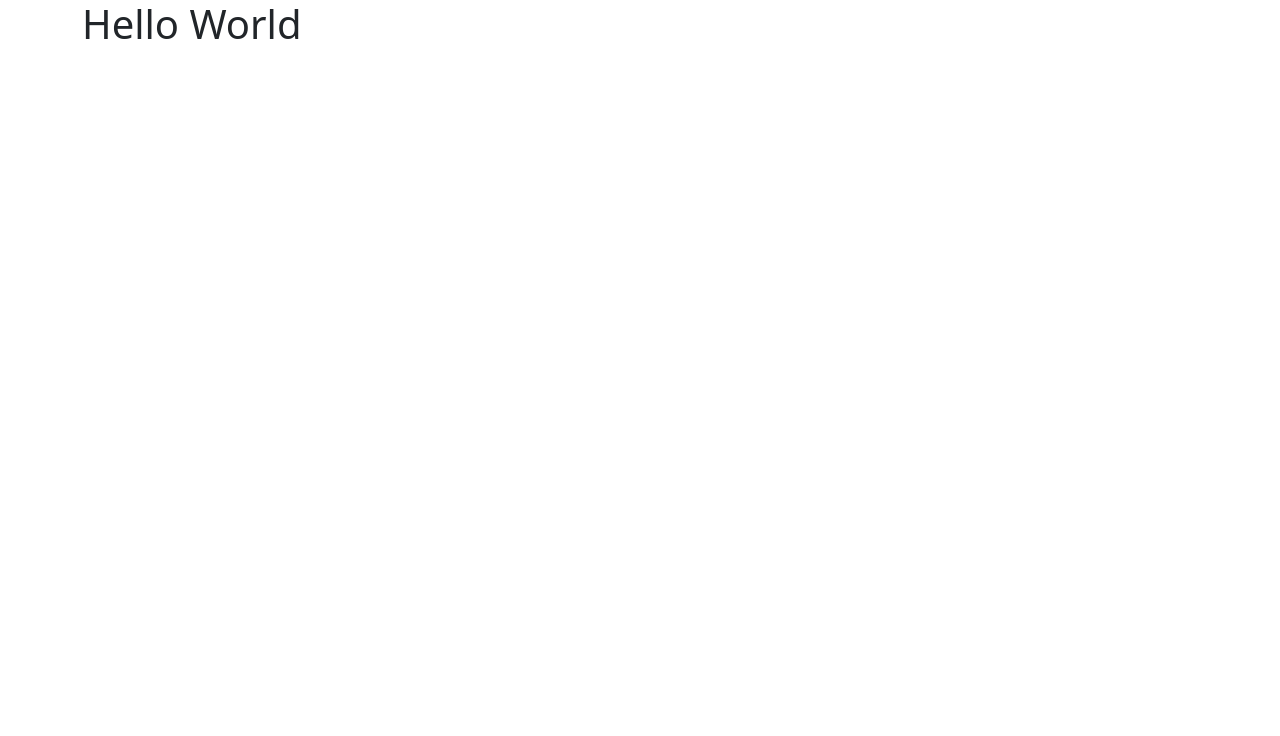
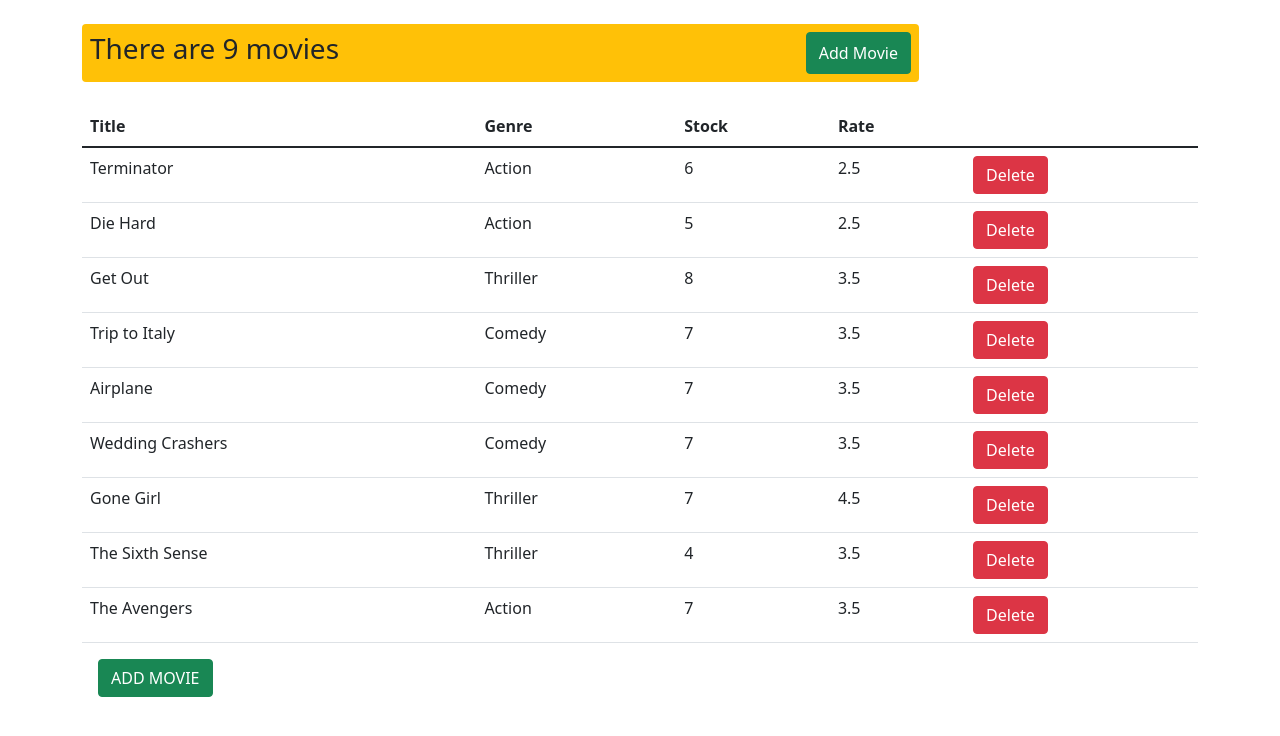
Before and after one commit to bahoz-ali/Vidly, a React (Create React App) app: page / in a window 1280 px wide. Shown: the top 736 px of the page. Built offline with nearby package versions, Linux system fonts and the light colour scheme.

Commit message:
project is fnished..

```diff
--- a/src/App.js
+++ b/src/App.js
@@ -1,10 +1,11 @@
-import logo from "./logo.svg";
-import "./App.css";
+import React, { Component } from 'react';
+import Movies from "./components/movies";
+
 
 function App() {
   return (
     <main className="container">
-      <h1>Hello World</h1>
+      <Movies/>
     </main>
   );
 }
--- /dev/null
+++ b/src/components/movies.jsx
@@ -0,0 +1,114 @@
+import React, { Component } from "react";
+import { deleteMovie, getMovies, setMovie } from "../services/fakeMovieService";
+import PopUp from "./popUp";
+import { container } from "./styles";
+
+class Movies extends Component {
+  state = {
+    movies: getMovies(),
+  };
+
+  handleDelete = (movie) => {
+    deleteMovie(movie._id);
+    this.setState({ movies: getMovies() });
+  };
+
+  randomId = () => {
+    const uint32 = window.crypto.getRandomValues(new Uint32Array(1))[0];
+    console.log(uint32.toString(16));
+    return uint32.toString(16);
+  };
+  addMovie = () => {
+    const genreList = ["horror", "action", "drama", "comedy", "crime"];
+    const movieList = [
+      "It Happened One Night(1934)",
+      "Modern Times(1936)",
+      "Black Panther(2018)",
+      "Citizen Kane(1941)",
+      "The Wizard of Oz(1939)",
+      "Parasite (2019)",
+      "Avengers: Endgame(2019)",
+      "Casablanca(1942)",
+    ];
+    const movie = {
+      _id: this.randomId(),
+      title: movieList[Math.floor(Math.random() * genreList.length)],
+      genre: {
+        _id: "passwordHard",
+        name: genreList[Math.floor(Math.random() * genreList.length)],
+      },
+      numberInStock: Math.floor(Math.random() * 10 + 1),
+      dailyRentalRate: Math.floor(Math.random() * 10 + 1),
+      publishDate: Date(),
+    };
+
+    setMovie(movie);
+    this.setState({ movies: getMovies() });
+  };
+
+  render() {
+    const count = this.state.movies.length;
+
+    if (count === 0) {
+      return (
+        <div
+          style={container}
+          className="d-flex justify-content-between   w-75 bg-warning p-2 rounded"
+        >
+          <h3 className="text-dark ">
+            Sorry, There are no movies in the database
+          </h3>
+          <button onClick={this.addMovie} className="btn btn-success ">
+            Add Movie
+          </button>
+        </div>
+      );
+    }
+
+    return (
+      <React.Fragment>
+        <br />
+        <div className="d-flex justify-content-between w-75 bg-warning p-2 rounded">
+          <h3 className="text-dark ">There are {count} movies</h3>
+          <button onClick={this.addMovie} className="btn btn-success ">
+            Add Movie
+          </button>
+        </div>
+
+        <br />
+        <table className="table">
+          <thead>
+            <tr>
+              <th>Title</th>
+              <th>Genre</th>
+              <th>Stock</th>
+              <th>Rate</th>
+              <th></th>
+            </tr>
+          </thead>
+          <tbody>
+            {this.state.movies.map((movie) => (
+              <tr key={movie._id}>
+                <td>{movie.title}</td>
+                <td>{movie.genre.name}</td>
+                <td>{movie.numberInStock}</td>
+                <td>{movie.dailyRentalRate}</td>
+                <td>
+                  <button
+                    onClick={() => this.handleDelete(movie)}
+                    className="btn btn-danger"
+                  >
+                    Delete
+                  </button>
+                </td>
+              </tr>
+            ))}
+          </tbody>
+        </table>
+        <PopUp></PopUp>
+      </React.Fragment>
+    );
+  }
+}
+
+export default Movies;
--- /dev/null
+++ b/src/components/popUp.jsx
@@ -0,0 +1,69 @@
+import React, { useState } from "react";
+import { formS, overlay, container } from "./styles";
+
+function PopUp() {
+  const handleModal = () => {
+    setModal(!modal);
+  };
+
+  const [modal, setModal] = useState(false);
+  return (
+    <>
+      <button className="btn btn-success mx-3" onClick={handleModal}>
+        ADD MOVIE
+      </button>
+
+      {modal && (
+        <div style={container}>
+          <form style={formS}>
+            <h2 className="mb-4 text-light">ADDING NEW MOVIE</h2>
+            <div className="mb-2 form-group">
+              <label className="text-light" htmlFor="title">
+                Title
+              </label>
+              <input
+                type="text"
+                className="form-control"
+                id="title"
+                placeholder="Title"
+              />
+            </div>
+            <div className="form-group">
+              <label className="text-light" htmlFor="genre">
+                Genre
+              </label>
+              <input
+                type="text"
+                className="form-control"
+                id="genre"
+                placeholder="Genre"
+              />
+            </div>
+            <div className="d-flex justify-content-between">
+              <button
+                type="submit"
+                onClick={() => {
+                  setModal(!modal);
+                }}
+                className="mt-3 btn btn-success "
+              >
+                Save
+              </button>
+              <button
+                type="submit"
+                onClick={() => {
+                  setModal(!modal);
+                }}
+                className="mt-3 btn btn-danger "
+              >
+                close
+              </button>
+            </div>
+          </form>
+        </div>
+      )}
+    </>
+  );
+}
+
+export default PopUp;
--- /dev/null
+++ b/src/components/styles.jsx
@@ -0,0 +1,24 @@
+export const formS = {
+  padding: "50px",
+  background: "dodgerBlue",
+  borderRadius: "14px",
+};
+
+export const container = {
+  position: "absolute",
+  top: "50%",
+  left: "50%",
+  marginRight: "-50%",
+  transform: "translate(-50%, -50%)",
+};
+export const overlay = {
+  position: "absolute" /* Sit on top of the page content */,
+  width: "100%" /* Full width (cover the whole page) */,
+  height: "100%" /* Full height (cover the whole page) */,
+  top: "0",
+  left: "0",
+  right: "0",
+  bottom: "0",
+  backgroundColor: "rgba(0,0,0,0.7)",
+  cursor: "pointer",
+};
--- a/src/index.js
+++ b/src/index.js
@@ -5,6 +5,7 @@ import App from "./App";
 import reportWebVitals from "./reportWebVitals";
 import "bootstrap/dist/css/bootstrap.css";
 import "font-awesome/css/font-awesome.css";
+
 
 ReactDOM.render(
   <React.StrictMode>
--- /dev/null
+++ b/src/services/fakeGenreService.js
@@ -0,0 +1,9 @@
+export const genres = [
+  { _id: "5b21ca3eeb7f6fbccd471818", name: "Action" },
+  { _id: "5b21ca3eeb7f6fbccd471814", name: "Comedy" },
+  { _id: "5b21ca3eeb7f6fbccd471820", name: "Thriller" }
+];
+
+export function getGenres() {
+  return genres.filter(g => g);
+}
--- /dev/null
+++ b/src/services/fakeMovieService.js
@@ -0,0 +1,101 @@
+import * as genresAPI from "./fakeGenreService";
+
+const movies = [
+  {
+    _id: "5b21ca3eeb7f6fbccd471815",
+    title: "Terminator",
+    genre: { _id: "5b21ca3eeb7f6fbccd471818", name: "Action" },
+    numberInStock: 6,
+    dailyRentalRate: 2.5,
+    publishDate: "2018-01-03T19:04:28.809Z",
+  },
+  {
+    _id: "5b21ca3eeb7f6fbccd471816",
+    title: "Die Hard",
+    genre: { _id: "5b21ca3eeb7f6fbccd471818", name: "Action" },
+    numberInStock: 5,
+    dailyRentalRate: 2.5,
+  },
+  {
+    _id: "5b21ca3eeb7f6fbccd471817",
+    title: "Get Out",
+    genre: { _id: "5b21ca3eeb7f6fbccd471820", name: "Thriller" },
+    numberInStock: 8,
+    dailyRentalRate: 3.5,
+  },
+  {
+    _id: "5b21ca3eeb7f6fbccd471819",
+    title: "Trip to Italy",
+    genre: { _id: "5b21ca3eeb7f6fbccd471814", name: "Comedy" },
+    numberInStock: 7,
+    dailyRentalRate: 3.5,
+  },
+  {
+    _id: "5b21ca3eeb7f6fbccd47181a",
+    title: "Airplane",
+    genre: { _id: "5b21ca3eeb7f6fbccd471814", name: "Comedy" },
+    numberInStock: 7,
+    dailyRentalRate: 3.5,
+  },
+  {
+    _id: "5b21ca3eeb7f6fbccd47181b",
+    title: "Wedding Crashers",
+    genre: { _id: "5b21ca3eeb7f6fbccd471814", name: "Comedy" },
+    numberInStock: 7,
+    dailyRentalRate: 3.5,
+  },
+  {
+    _id: "5b21ca3eeb7f6fbccd47181e",
+    title: "Gone Girl",
+    genre: { _id: "5b21ca3eeb7f6fbccd471820", name: "Thriller" },
+    numberInStock: 7,
+    dailyRentalRate: 4.5,
+  },
+  {
+    _id: "5b21ca3eeb7f6fbccd47181f",
+    title: "The Sixth Sense",
+    genre: { _id: "5b21ca3eeb7f6fbccd471820", name: "Thriller" },
+    numberInStock: 4,
+    dailyRentalRate: 3.5,
+  },
+  {
+    _id: "5b21ca3eeb7f6fbccd471821",
+    title: "The Avengers",
+    genre: { _id: "5b21ca3eeb7f6fbccd471818", name: "Action" },
+    numberInStock: 7,
+    dailyRentalRate: 3.5,
+  },
+];
+
+export function getMovies() {
+  return movies;
+}
+
+export function setMovie(movie) {
+  movies.push(movie);
+}
+
+export function getMovie(id) {
+  return movies.find((m) => m._id === id);
+}
+
+export function saveMovie(movie) {
+  let movieInDb = movies.find((m) => m._id === movie._id) || {};
+  movieInDb.name = movie.name;
+  movieInDb.genre = genresAPI.genres.find((g) => g._id === movie.genreId);
+  movieInDb.numberInStock = movie.numberInStock;
+  movieInDb.dailyRentalRate = movie.dailyRentalRate;
+
+  if (!movieInDb._id) {
+    movieInDb._id = Date.now();
+    movies.push(movieInDb);
+  }
+
+  return movieInDb;
+}
+
+export function deleteMovie(id) {
+  let movieInDb = movies.find((m) => m._id === id);
+  movies.splice(movies.indexOf(movieInDb), 1);
+  return movieInDb;
+}
```
